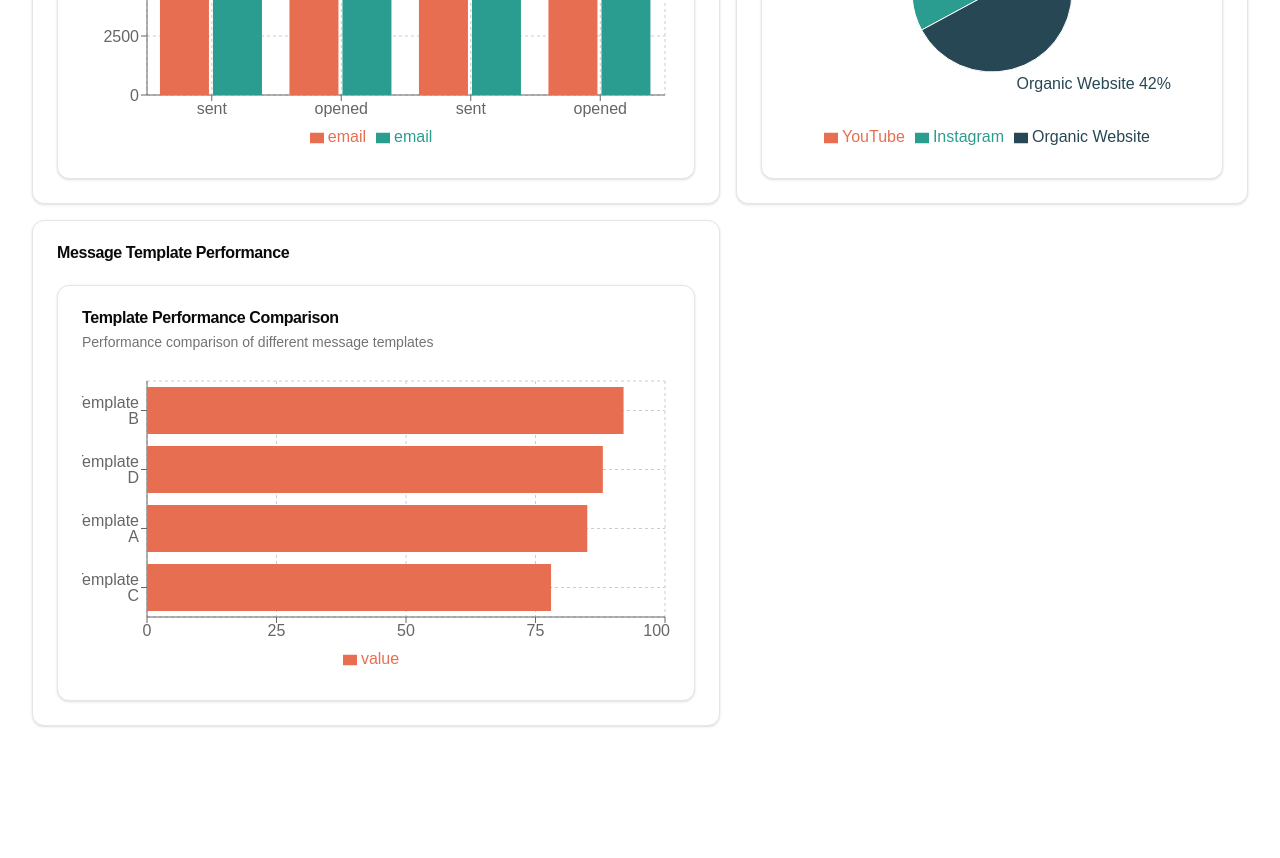
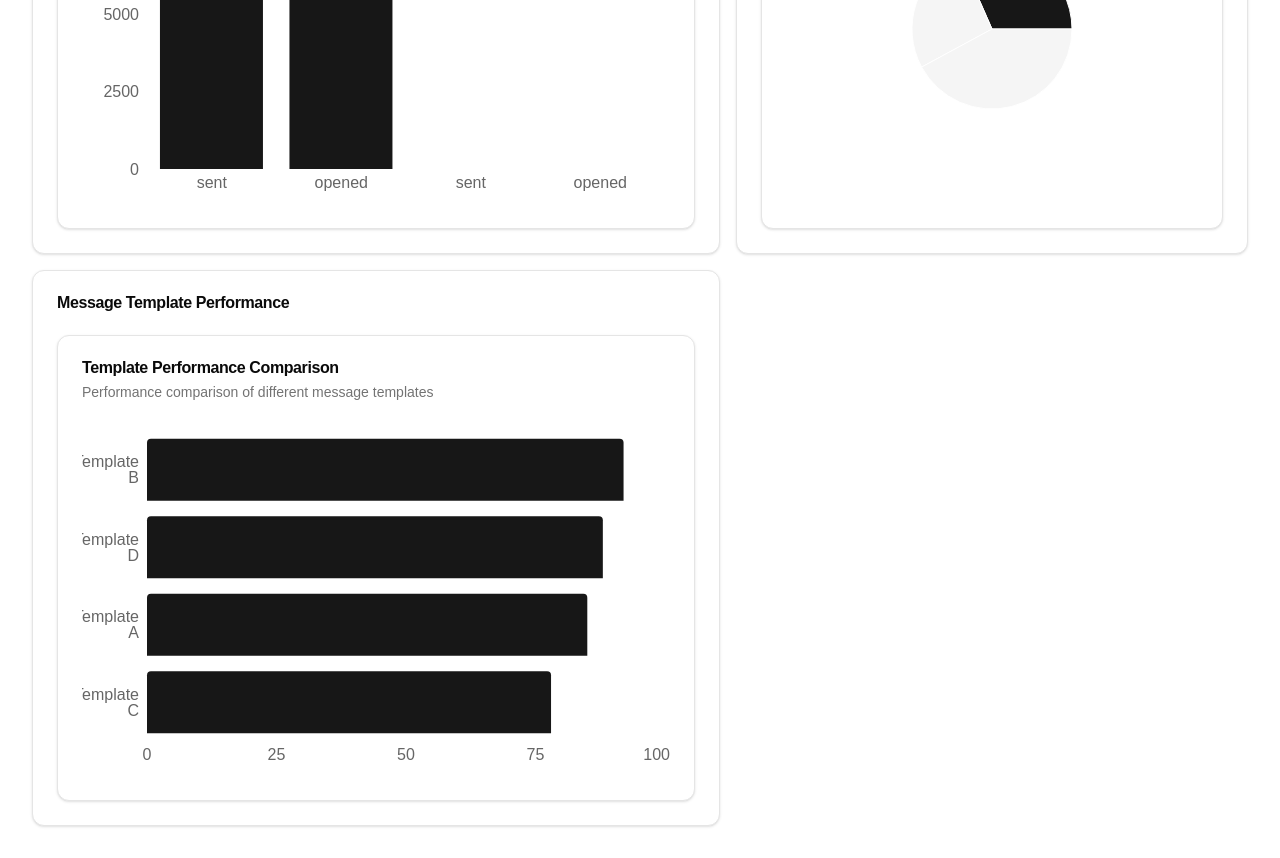
Before and after one commit to GeniusPlums/Dashboard, a Next.js app: page / in a window 1280 px wide. Shown: the part 1040-1898 px from the top of the page. Before the commit the page ends 1798 px from the top, so only its background shows below. Built offline with nearby package versions, Linux system fonts and the light colour scheme.

Commit message:
old chart ui1

```diff
--- a/src/components/ChartComponent.tsx
+++ b/src/components/ChartComponent.tsx
@@ -6,13 +6,11 @@ import {
   Bar,
   XAxis,
   YAxis,
-  CartesianGrid,
-  Tooltip,
-  Legend,
   ResponsiveContainer,
   PieChart,
   Pie,
-  Cell
+  Cell,
+  Tooltip
 } from 'recharts'
 import { Card, CardContent, CardDescription, CardHeader, CardTitle } from "@/components/ui/card"
 import { motion } from 'framer-motion'
@@ -21,7 +19,6 @@ interface ChartComponentProps {
   type: 'bar' | 'pie'
   data: Record<string, number | Record<string, number>>
   options?: {
-    stacked?: boolean
     comparison?: boolean
     horizontal?: boolean
     sortDescending?: boolean
@@ -30,23 +27,16 @@ interface ChartComponentProps {
   description: string
 }
 
-interface SimpleDataPoint {
+type ChartDataPoint = {
   name: string
   value: number
+  [key: string]: string | number
 }
 
-interface ComparisonDataPoint {
-  category: string
-  subCategory: string
-  value: number
-}
-
-type ChartDataPoint = SimpleDataPoint | ComparisonDataPoint
-
-const COLORS = ['hsl(var(--chart-1))', 'hsl(var(--chart-2))', 'hsl(var(--chart-3))', 'hsl(var(--chart-4))', 'hsl(var(--chart-5))', 'hsl(var(--chart-6))']
+const COLORS = ['hsl(var(--primary))', 'hsl(var(--secondary))', 'hsl(var(--accent))', 'hsl(var(--muted))']
 
 export default function ChartComponent({ type, data, options = {}, title, description }: ChartComponentProps) {
-  const { stacked, comparison, horizontal, sortDescending } = options
+  const { comparison, horizontal, sortDescending } = options
 
   const prepareData = (): ChartDataPoint[] => {
     if (type === 'pie' || !comparison) {
@@ -62,11 +52,11 @@ export default function ChartComponent({ type, data, options = {}, title, descri
 
     return Object.entries(data).flatMap(([category, values]) => {
       if (typeof values === 'number') {
-        return [{ category, subCategory: category, value: values }]
+        return [{ name: category, [category]: values, value: values }]
       }
       return Object.entries(values).map(([subCategory, value]) => ({
-        category,
-        subCategory,
+        name: subCategory,
+        [category]: value,
         value: value as number
       }))
     })
@@ -77,29 +67,30 @@ export default function ChartComponent({ type, data, options = {}, title, descri
   const renderChart = () => {
     if (type === 'bar') {
       return (
-        <ResponsiveContainer width="100%" height={300}>
-          <BarChart
-            data={preparedData}
-            layout={horizontal ? 'vertical' : 'horizontal'}
-          >
-            <CartesianGrid strokeDasharray="3 3" />
+        <ResponsiveContainer width="100%" height={350}>
+          <BarChart data={preparedData} layout={horizontal ? 'vertical' : 'horizontal'}>
             {horizontal ? (
-              <YAxis dataKey={comparison ? "subCategory" : "name"} type="category" />
+              <YAxis dataKey="name" type="category" axisLine={false} tickLine={false} />
             ) : (
-              <XAxis dataKey={comparison ? "subCategory" : "name"} />
+              <XAxis dataKey="name" axisLine={false} tickLine={false} />
             )}
-            {horizontal ? <XAxis type="number" /> : <YAxis />}
-            <Tooltip />
-            <Legend />
+            {horizontal ? (
+              <XAxis type="number" axisLine={false} tickLine={false} />
+            ) : (
+              <YAxis axisLine={false} tickLine={false} />
+            )}
+            <Tooltip
+              contentStyle={{
+                backgroundColor: 'hsl(var(--background))',
+                border: '1px solid hsl(var(--border))'
+              }}
+            />
             {comparison ? (
-              <>
-                <Bar dataKey="value" fill={COLORS[0]} name={(preparedData[0] as ComparisonDataPoint).category} />
-                {preparedData.length > 1 && (
-                  <Bar dataKey="value" fill={COLORS[1]} name={(preparedData[1] as ComparisonDataPoint).category} />
-                )}
-              </>
+              Object.keys(preparedData[0]).filter(key => key !== 'name' && key !== 'value').map((key, index) => (
+                <Bar key={key} dataKey={key} fill={COLORS[index % COLORS.length]} radius={[4, 4, 0, 0]} />
+              ))
             ) : (
-              <Bar dataKey="value" fill={COLORS[0]} />
+              <Bar dataKey="value" fill={COLORS[0]} radius={[4, 4, 0, 0]} />
             )}
           </BarChart>
         </ResponsiveContainer>
@@ -108,24 +99,27 @@ export default function ChartComponent({ type, data, options = {}, title, descri
 
     if (type === 'pie') {
       return (
-        <ResponsiveContainer width="100%" height={300}>
+        <ResponsiveContainer width="100%" height={350}>
           <PieChart>
             <Pie
-              data={preparedData as SimpleDataPoint[]}
+              data={preparedData}
               cx="50%"
               cy="50%"
               labelLine={false}
               outerRadius={80}
               fill={COLORS[0]}
               dataKey="value"
-              label={({ name, percent }) => `${name} ${(percent * 100).toFixed(0)}%`}
             >
               {preparedData.map((entry, index) => (
                 <Cell key={`cell-${index}`} fill={COLORS[index % COLORS.length]} />
               ))}
             </Pie>
-            <Tooltip />
-            <Legend />
+            <Tooltip
+              contentStyle={{
+                backgroundColor: 'hsl(var(--background))',
+                border: '1px solid hsl(var(--border))'
+              }}
+            />
           </PieChart>
         </ResponsiveContainer>
       )
```
